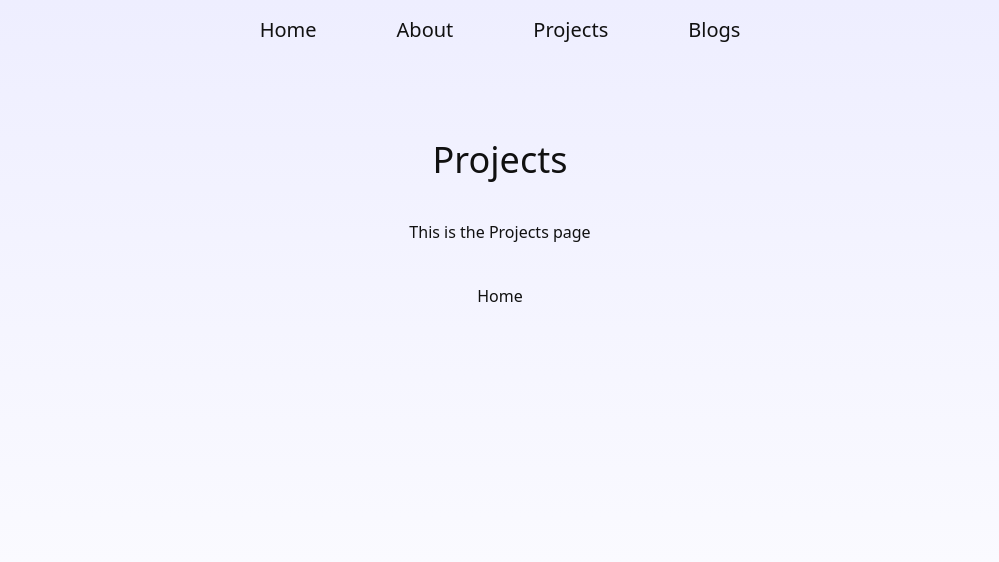
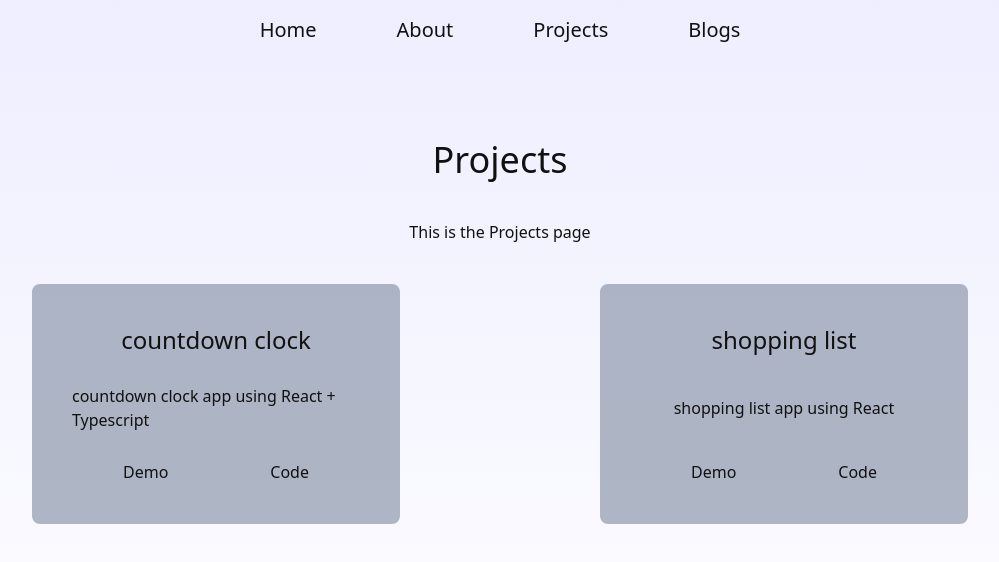
Before and after one commit to ecmCode/nextjs-portfolio, a Next.js app: page /projects in a window 1280 px wide. Shown: the top 562 px of the page, without its empty margins (140-1139 px from the left). Built offline with nearby package versions, Linux system fonts and the light colour scheme.

Commit message:
project page layout

```diff
--- /dev/null
+++ b/src/pages/projects/components/ProjectBox.tsx
@@ -0,0 +1,24 @@
+import Image from "next/image";
+import Link from "next/link";
+
+const ProjectBox = ({name, desc, imageURL, codeURL, demoURL}: Project) => {
+    return (
+        <li className="flex flex-col gap-4 justify-between items-center w-2/3 h-full p-10 bg-slate-500/50 rounded-lg">
+            {/* <Image alt={imageURL} src={imageURL}/> */}
+            <h2>{name}</h2>
+            <p>
+                {desc}
+            </p>
+            <div className="flex justify-around w-full">
+                <Link href={demoURL} target="_blank">
+                    <button>Demo</button>
+                </Link>
+                <Link href={codeURL} target="_blank">
+                    <button>Code</button>
+                </Link>
+            </div>
+        </li>
+    );
+}
+
+export default ProjectBox;
--- a/src/pages/projects/index.tsx
+++ b/src/pages/projects/index.tsx
@@ -1,5 +1,7 @@
 import Head from "next/head";
-import Link from "next/link";
+import projects from "./projects";
+import ProjectBox from "./components/ProjectBox";
+
 
 const Projects = () => {
     return (
@@ -10,7 +12,18 @@ const Projects = () => {
             <main className="flex flex-col gap-10 items-center justify-between p-20">
                 <h1>Projects</h1>
                 <p>This is the Projects page</p>
-                <Link href="/">Home</Link>
+                <ul className="grid grid-cols-1 md:grid-cols-2 justify-center items-center place-items-center w-full h-60 gap-4">
+                    {projects.map((project, index) => (
+                        <ProjectBox
+                            key={index}
+                            name={project.name}
+                            desc={project.desc}
+                            imageURL={project.imageURL}
+                            codeURL={project.codeURL}
+                            demoURL={project.demoURL}
+                        />
+                    ))}
+                </ul>
             </main>
         </div>
     );
--- /dev/null
+++ b/src/pages/projects/projects.ts
@@ -0,0 +1,19 @@
+const projects = [
+    {
+        name: "countdown clock",
+        desc:"countdown clock app using React + Typescript",
+        imageURL:"image url",
+        codeURL:"https://github.com/ecmCode/countdown-timer",
+        demoURL: "https://ecmcode.github.io/countdown-timer/"
+    },
+    {
+        name: "shopping list",
+        desc:"shopping list app using React",
+        imageURL:"image url",
+        codeURL:"https://github.com/ecmCode/shopping-list",
+        demoURL: "https://ecmcode.github.io/shopping-list/"
+    },
+
+]
+
+export default projects
--- a/src/styles/globals.css
+++ b/src/styles/globals.css
@@ -37,3 +37,7 @@ h2{
 h3{
   @apply text-xl
 }
+
+button,a{
+  @apply hover:brightness-150
+}
```
Also changed, not shown: src/types/types.ts (+8 -0 lines).
